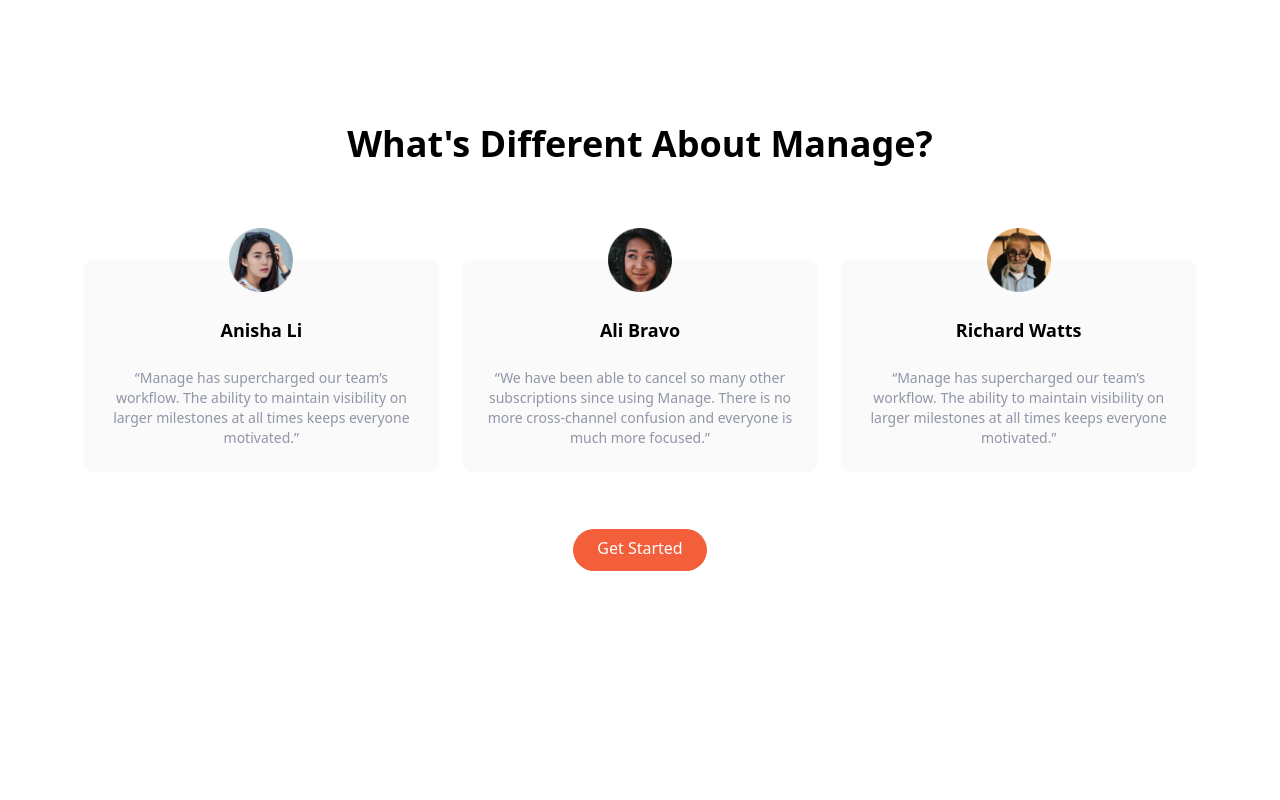
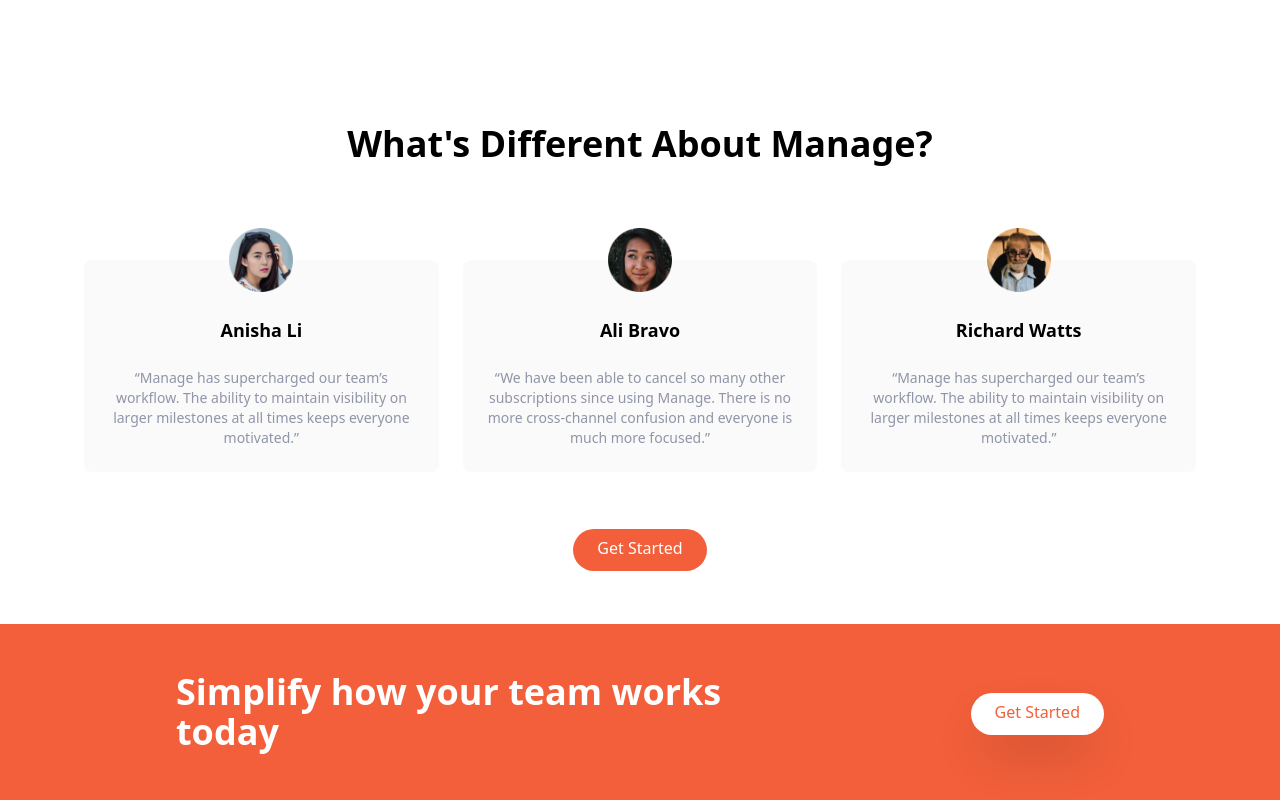
Before and after one commit to chopsqd/tailwind-practice, a React (Create React App) app: page / in a window 1280 px wide. Shown: the part 1096-1896 px from the top of the page. Before the commit the page ends 1720 px from the top, so only its background shows below. Built offline with nearby package versions, Linux system fonts and the light colour scheme; the HTML template or start-up script is replaced by a standard one.

Commit message:
Finished with the cta section

```diff
--- a/src/App.js
+++ b/src/App.js
@@ -178,6 +178,19 @@
                     </div>
                 </div>
             </section>
+
+            <section id="cta" className={"bg-brightRed"}>
+                <div className="container flex flex-col items-center justify-between px-6 py-24 mx-auto space-y-12 md:py-12 md:flex-row md:space-y-0">
+                    <h2 className="text-5xl font-bold leading-tight text-center text-white md:text-4xl md:max-w-xl md:text-left">
+                        Simplify how your team works today
+                    </h2>
+                    <div>
+                        <a href="#"
+                           className="p-3 px-6 pt-2 text-brightRed bg-white rounded-full shadow-2xl baseline hover:bg-gray-300">Get
+                            Started</a>
+                    </div>
+                </div>
+            </section>
         </div>
     );
 };
```
